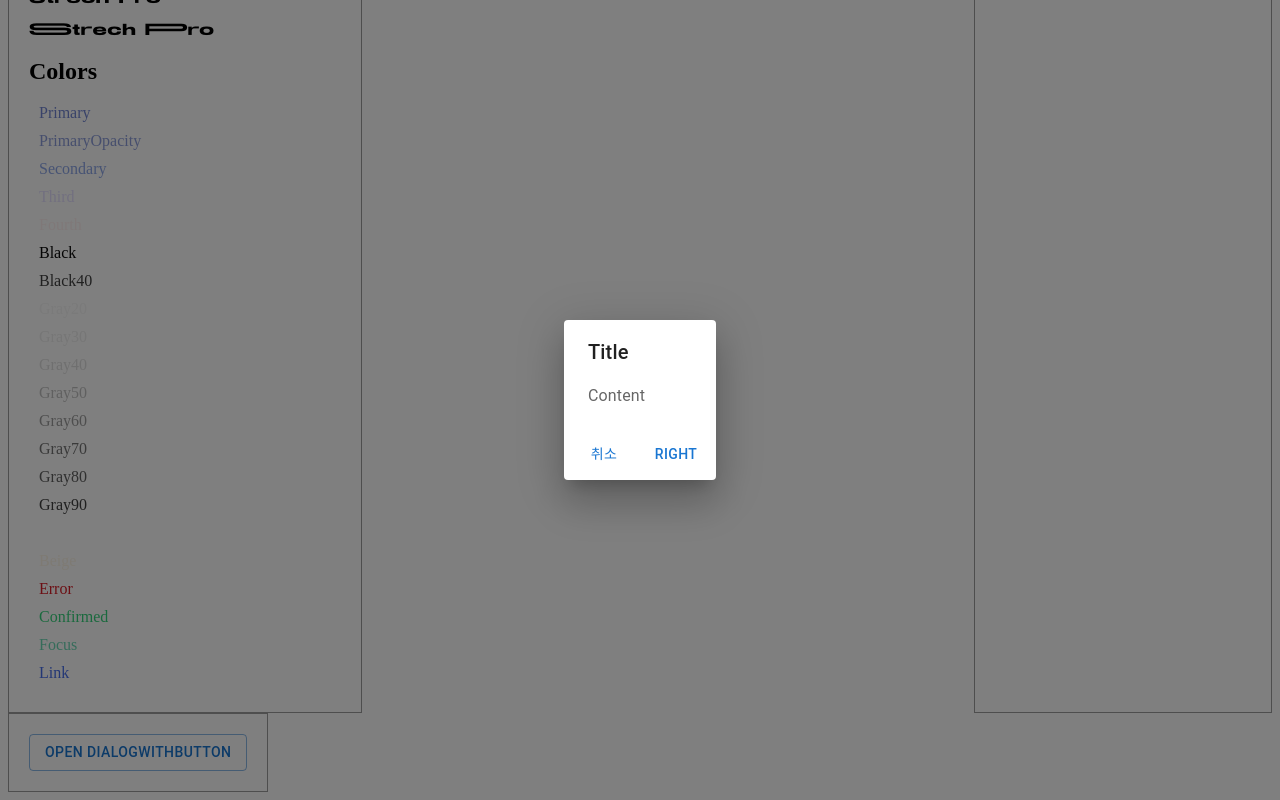
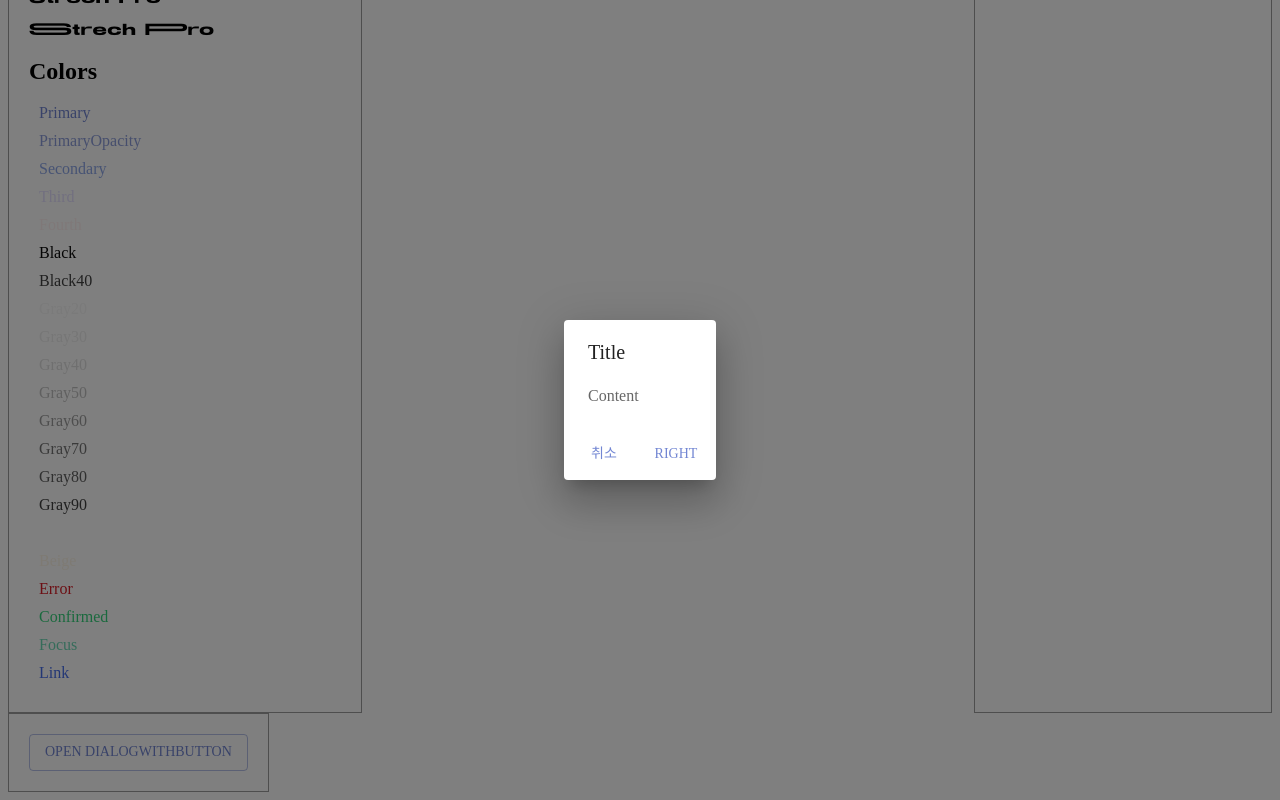
Before and after one commit to InterroCode/InterroCode-front, a React app: page /dev in a window 1280 px wide. Both pictures are taken after a click on the button "OPEN DIALOGWITHBUTTON". Shown: the part 381-1181 px from the top of the page. Built offline with nearby package versions, Linux system fonts and the light colour scheme; the HTML template or start-up script is replaced by a standard one; a web font is replaced by a local one.

Commit message:
feat: mui themeProvider 적용
- mui 컴포넌트는 theme을 통해 전역 설정 관리가 가능

```diff
--- a/src/component/button/style.ts
+++ b/src/component/button/style.ts
@@ -1,5 +1,5 @@
 import { css } from '@emotion/css'
-import { Colors } from '@/styles'
+import { Colors } from '@/style/styles.ts'
 
 export const ButtonStyles = {
   default: css`
--- a/src/component/modal/buttonModal/index.tsx
+++ b/src/component/modal/buttonModal/index.tsx
@@ -1,4 +1,6 @@
 import * as React from 'react'
+
+// component
 import Button from '@mui/material/Button'
 import Dialog from '@mui/material/Dialog'
 import DialogActions from '@mui/material/DialogActions'
@@ -28,7 +30,7 @@ const ButtonModal = (props: ButtonModalProps) => {
 
   return (
     <>
-      <Button variant="outlined" onClick={handleClickOpen}>
+      <Button variant="outlined" color="primary" onClick={handleClickOpen}>
         {buttonTitle}
       </Button>
       <Dialog
@@ -41,8 +43,10 @@ const ButtonModal = (props: ButtonModalProps) => {
           <DialogContentText id="alert-dialog-description">{content}</DialogContentText>
         </DialogContent>
         <DialogActions>
-          <Button onClick={handleClose}>{leftButtonText}</Button>
-          <Button onClick={handleClose} autoFocus>
+          <Button onClick={handleClose} color="primary">
+            {leftButtonText}
+          </Button>
+          <Button onClick={handleClose} autoFocus color="primary">
             {rightButtonText}
           </Button>
         </DialogActions>
--- a/src/index.tsx
+++ b/src/index.tsx
@@ -1,15 +1,19 @@
 import React from 'react'
 import ReactDOM from 'react-dom/client'
 import { BrowserRouter } from 'react-router-dom'
+import { ThemeProvider } from '@mui/material'
 import App from '@/App.tsx'
 
 // styles
 import '@/global.css'
+import theme from '@/style/theme.ts'
 
 ReactDOM.createRoot(document.getElementById('root')!).render(
   <BrowserRouter>
     <React.StrictMode>
-      <App />
+      <ThemeProvider theme={theme}>
+        <App />
+      </ThemeProvider>
     </React.StrictMode>
   </BrowserRouter>,
 )
--- a/src/pages/dev/index.tsx
+++ b/src/pages/dev/index.tsx
@@ -2,7 +2,9 @@ import { css } from '@emotion/css'
 
 // styles
 import { DevContainer } from '@/pages/dev/styles'
-import { Colors } from '@/styles.tsx'
+import { Colors } from '@/style/styles.ts'
+
+// components
 import Button from '@/component/button'
 import ButtonModal from '@/component/modal/buttonModal'
 
@@ -19,7 +21,7 @@ const index = () => {
           <h2>Fonts</h2>
           <p
             className={css`
-              font-family: 'GmarketSans', sans-serif;
+              font-family: 'Gmarket Sans', sans-serif;
               font-weight: 300;
             `}>
             G Market Sans 지마켓 산스
--- a/src/pages/dev/styles.tsx
+++ b/src/pages/dev/styles.tsx
@@ -1,5 +1,5 @@
 import styled from '@emotion/styled'
-import { Colors } from '@/styles'
+import { Colors } from '@/style/styles.ts'
 
 export const DevContainer = styled.div`
   & > section {
--- /dev/null
+++ b/src/style/theme.ts
@@ -0,0 +1,18 @@
+import { createTheme } from '@mui/material'
+import { Colors } from '@/style/styles.ts'
+
+const theme = createTheme({
+  palette: {
+    primary: {
+      main: Colors.Primary,
+    },
+    secondary: {
+      main: Colors.Secondary,
+    },
+  },
+  typography: {
+    fontFamily: 'Gmarket Sans',
+  },
+})
+
+export default theme
```
Also changed, not shown: src/style/styles.ts (renamed from src/styles.tsx).
